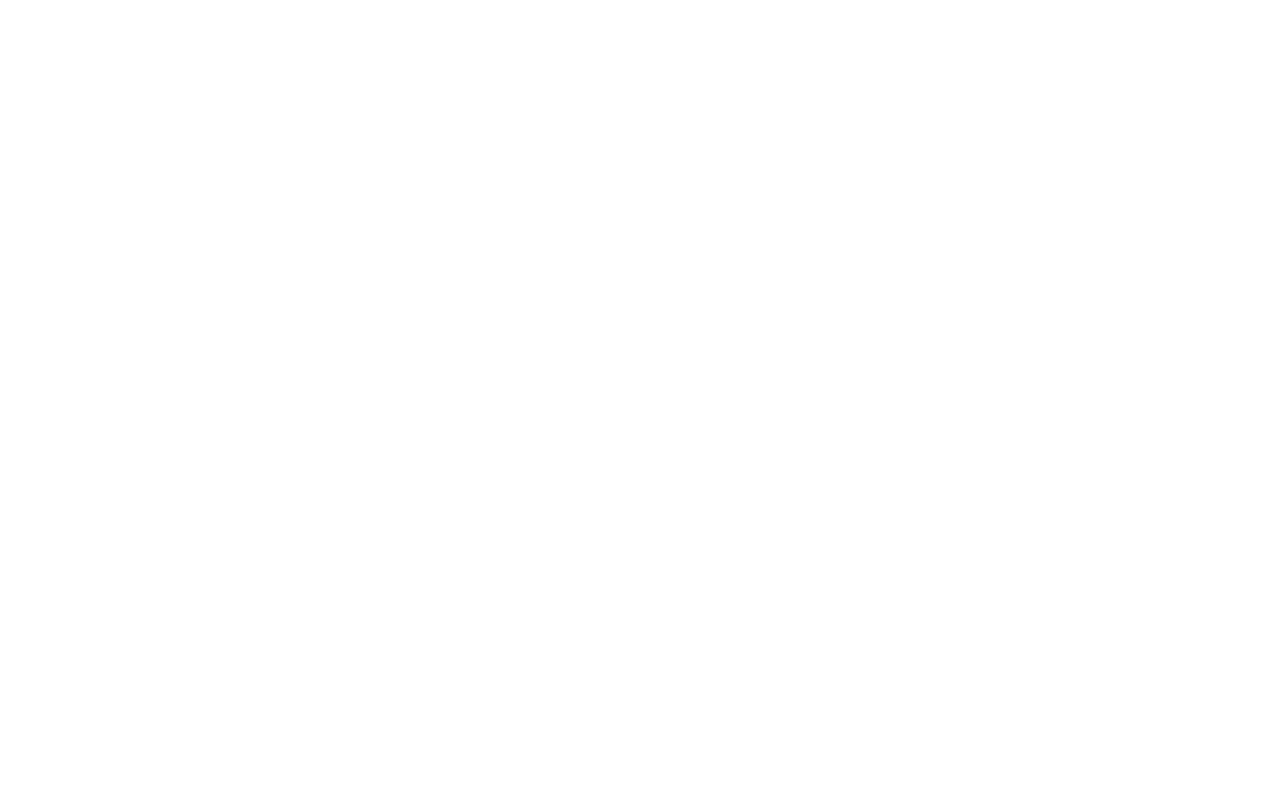
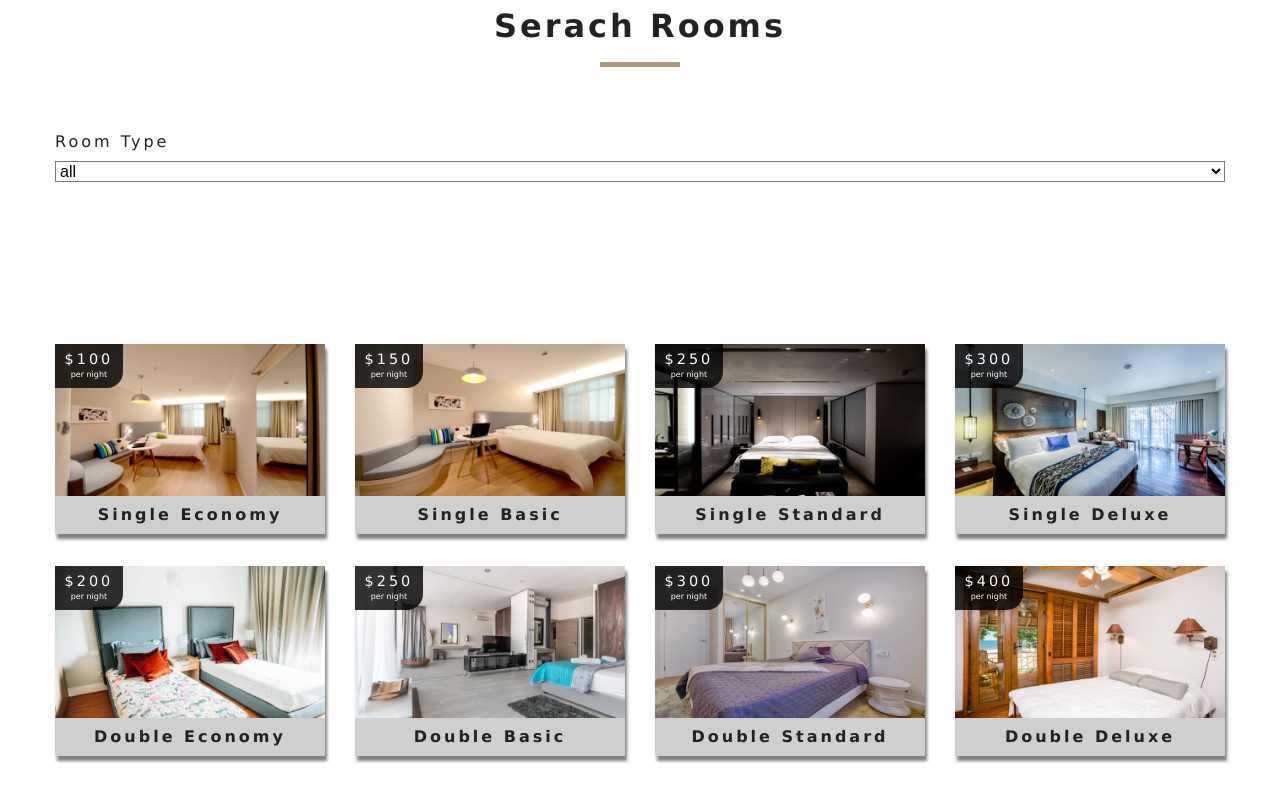
Before and after one commit to realdanilo/resort, a React (Create React App) app: page /rooms in a window 1280 px wide. Shown: the part 620-1406 px from the top of the page. Before the commit the page ends 800 px from the top, so only its background shows below. Built offline with nearby package versions, Linux system fonts and the light colour scheme.

Commit message:
Add selector filter

```diff
--- a/src/App.js
+++ b/src/App.js
@@ -1,5 +1,5 @@
 //Modules
-import React, { useState, useEffect } from 'react';
+import React, { useState, useEffect, useReducer } from 'react';
 import { Switch, Route } from 'react-router-dom'
 import './App.css';
 //Components
@@ -11,19 +11,6 @@
 import { RoomContext } from './context'
 import items from './data'
 
-function App() {
-  const [loading, setLoading] = useState(true)
-  const [rooms, setRooms] = useState(null)
-  const [sortedRooms, setSortedRooms] = useState(null)
-  const [featuredRooms, setFeaturedRooms] = useState(null)
-
-  useEffect(() => {
-    let cleanData = formatData(items)
-    setRooms(cleanData)
-    setSortedRooms(cleanData)
-    setFeaturedRooms(cleanData.filter(r => r.featured === true))
-    setLoading(false)
-  }, [""])
 
 const formatData = (items) => {
   let temp = items.map(item => {
@@ -33,22 +20,56 @@
   })
   return temp
 }
+//Initial State
+const initialState = {
+  loading: false,
+  rooms: formatData(items),
+  sortedRooms: formatData(items),
+  featuredRooms: formatData(items).filter(r => r.featured === true),
+  type: 'all',
+  capacity: 0,
+  minPrice: 0,
+  maxPrice: Math.max(...formatData(items).map(r => r.price)),
+  minSize: 0,
+  maxSize: Math.max(...formatData(items).map(r => r.size)),
+  breakfast: false,
+  pets: false,
+  price: Math.max(...formatData(items).map(r => r.price))
+}
+const reducer = (state, action) => {
+  switch (action.type) {
+    case "FILTER":
+      let tempRooms;
+      [action.newValue] == "all" ? tempRooms = [...state.rooms] : tempRooms = [...state.rooms].filter(room => room.type == [action.newValue])
+      let newState = { ...state, [action.changeProp]: action.newValue, sortedRooms: tempRooms }
+      return newState
+    default:
+      return state
+  }
+}
+function App() {
+
+  // using reducer
+  const [state, dispatch] = useReducer(reducer, initialState)
+
   const getRoom = (slug) => {
-    if (rooms != null) {
-      return rooms.find(room => room.slug === slug)
+    if (state.rooms != null) {
+      return state.rooms.find(room => room.slug === slug)
     }
     else {
-      let backUp = formatData(items)
-      return backUp.find(room => room.slug === slug)
+      console.log("hitting room  = null")
+      // let backUp = formatData(items)
+      // return backUp.find(room => room.slug === slug)
     }
   }
+
   return (
-    <RoomContext.Provider value={{ loading, rooms, sortedRooms, featuredRooms }}>
+    <RoomContext.Provider value={{ state, dispatch }}>
 
       <Navbar />
       <Switch>
         <Route exact path="/" render={(rp) => <Home {...rp} />} />
-        <Route exact path="/rooms" render={(rp) => <Rooms {...rp} />} />
+        <Route exact path="/rooms" render={(rp) => <Rooms {...rp} rooms={state.rooms} />} />
         <Route exact path="/rooms/:slug" render={(rp) => <SingleRoom {...rp} room={getRoom(rp.match.params.slug)} />} />
         <Route path="/" render={(rp) => <Error {...rp} />} />
       </Switch>
--- a/src/components/FeaturedRooms.js
+++ b/src/components/FeaturedRooms.js
@@ -5,7 +5,8 @@
 import Title from './Title'
 
 export default function FeaturedRooms() {
-    const { featuredRooms, loading } = useContext(RoomContext)
+    const { state } = useContext(RoomContext)
+    const { featuredRooms, loading } = state
     return (
         <section className="featured-rooms">
             <Title title="featured rooms" />
--- /dev/null
+++ b/src/components/RoomContainer.js
@@ -0,0 +1,16 @@
+import React, { useContext } from 'react'
+import RoomFilter from './RoomFilter'
+import RoomList from './RoomList'
+import { RoomContext } from '../context'
+
+export default function RoomContainer() {
+    const { state } = useContext(RoomContext)
+    const { loading, rooms, sortedRooms } = state
+    return (
+        <div>
+            {loading && "Loading..."}
+            {!loading && <div> <RoomFilter rooms={rooms} />
+                <RoomList rooms={sortedRooms} /> </div>}
+        </div>
+    )
+}
--- /dev/null
+++ b/src/components/RoomFilter.js
@@ -0,0 +1,32 @@
+import React, { useContext } from 'react'
+import { RoomContext } from '../context'
+import Title from './Title'
+
+const findUnique = (items, type) => {
+    return [... new Set(items.map(item => item[type]))]
+}
+const handleChange = (e) => {
+    // console.log(e.target)
+    //dispatch({type:"SELECTOR", action.changeProp:e.target.name, action.newValue:e.target.value })
+}
+export default function RoomFilter({ rooms }) {
+    const { state, dispatch } = useContext(RoomContext)
+    const { type, capacity, minPrice, maxPrice, minSize, maxSize, size, price, breakfast, pets } = state
+    const uniqueSelectors = findUnique(rooms, "type").concat("all")
+    return (
+        <section className="filter-container">
+            <Title title="serach rooms" />
+            <form className="filter-form">
+                {/* select type */}
+                <div className="form-group">
+                    <label htmlFor="type">Room Type</label>
+                    <select name={type} id="type" value={type} className="form-control" onChange={(e) => dispatch({ type: "FILTER", changeProp: "type", newValue: e.target.value })} >
+                        {uniqueSelectors.map((opt, i) => <option key={i}>{opt}</option>)}
+
+                    </select>
+                </div>
+                {/* end of select type */}
+            </form>
+        </section>
+    )
+}
--- /dev/null
+++ b/src/components/RoomList.js
@@ -0,0 +1,18 @@
+import React from 'react'
+import Room from './Room'
+
+export default function RoomList({ rooms }) {
+
+    return (
+        <div>
+
+            {rooms && <section className="roomslist">
+                <div className="roomslist-center">
+                    {rooms.map(r => <Room key={r.id} room={r} />)}
+                </div>
+            </section>}
+            {!rooms && <div className="empty-search">  <h4>No rooms match your search</h4></div>}
+
+        </div>
+    )
+}
--- a/src/pages/Rooms.js
+++ b/src/pages/Rooms.js
@@ -2,6 +2,8 @@
 import { Link } from 'react-router-dom'
 import Hero from '../components/Hero'
 import Banner from '../components/Banner'
+import RoomContainer from '../components/RoomContainer'
+
 export default function Rooms() {
     return (
         <div>
@@ -10,6 +12,7 @@
                     <Link to="/" className="btn-primary">Home</Link>
                 </Banner>
             </Hero>
+            <RoomContainer />
         </div>
     )
 }
```
Lines whose indentation alone changed are shown as unchanged.
